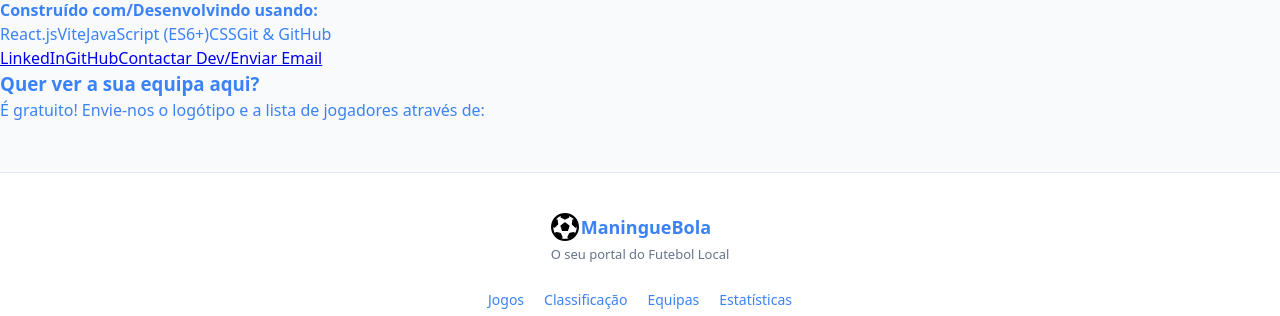
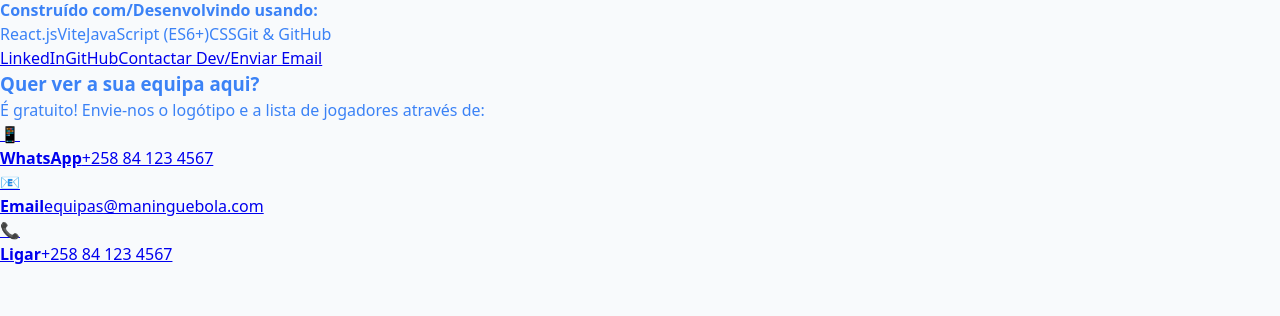
Before and after one commit to Raimundroid/maninguebola, a React (Vite) app: page /sobre in a window 1280 px wide. Shown: the part 611-927 px from the top of the page. Built offline with nearby package versions, Linux system fonts and the light colour scheme.

Commit message:
AboutPage.jsx contact section done

```diff
--- a/src/pages/AboutPage/AboutPage.jsx
+++ b/src/pages/AboutPage/AboutPage.jsx
@@ -16,8 +16,8 @@ const AboutPage = () => {
   ];
   // Donation Info
   const donationInfo = {
-    mpesa: "84 000000000",
-    emola: "83 000000000",
+    mpesa: "84 123 4567",
+    emola: "87 987 6543",
     name: "Pablo ! Picasso", // The name that appears on the transfer
   };
   return (
@@ -106,12 +106,42 @@ const AboutPage = () => {
         </section>
 
         {/* --- TEAM REGISTRATION (ONBOARDING) --- */}
-        <div className="about-section">
+        <section className="about-section">
           <h3>Quer ver a sua equipa aqui?</h3>
           <p>
             É gratuito! Envie-nos o logótipo e a lista de jogadores através de:
           </p>
-        </div>
+          <div className="contact-methods">
+            {/* Method 1: WhatsApp (Most popular in MZ) */}
+            <a href="https://wa.me/258841234567" className="contact-item">
+              <span className="icon">📱</span>
+              <div>
+                <strong>WhatsApp</strong>
+                <span>+258 84 123 4567</span>
+              </div>
+            </a>
+
+            {/* Method 2: Email (Professional) */}
+            <a href="mailto:equipas@maninguebola.com" className="contact-item">
+              <span className="icon">📧</span>
+              <div>
+                <strong>Email</strong>
+                <span>equipas@maninguebola.com</span>
+              </div>
+            </a>
+
+            {/* Method 3: Phone (For non-techies) */}
+            <a href="tel:+258841234567" className="contact-item">
+              <span className="icon">📞</span>
+              <div>
+                <strong>Ligar</strong>
+                <span>+258 84 123 4567</span>
+              </div>
+            </a>
+          </div>
+        </section>
+
+        {/* --- DONATION SECTION --- */}
       </div>
     </div>
   );
@@ -122,42 +152,6 @@ export default AboutPage;
 //   return (
 //     <div className="about-page">
 //       <div className="about-container">
-
-//         <section className="about-section">
-//           <h3>Quer ver a sua equipa aqui?</h3>
-//           <p>
-//             É gratuito! Envie-nos o logótipo e a lista de jogadores através de:
-//           </p>
-
-//           <div className="contact-methods">
-//             {/* Method 1: WhatsApp (Most popular in MZ) */}
-//             <a href="https://wa.me/258841234567" className="contact-item">
-//               <span className="icon">📱</span>
-//               <div>
-//                 <strong>WhatsApp</strong>
-//                 <span>+258 84 123 4567</span>
-//               </div>
-//             </a>
-
-//             {/* Method 2: Email (Professional) */}
-//             <a href="mailto:equipas@maninguebola.com" className="contact-item">
-//               <span className="icon">📧</span>
-//               <div>
-//                 <strong>Email</strong>
-//                 <span>equipas@maninguebola.com</span>
-//               </div>
-//             </a>
-
-//             {/* Method 3: Phone (For non-techies) */}
-//             <a href="tel:+258841234567" className="contact-item">
-//               <span className="icon">📞</span>
-//               <div>
-//                 <strong>Ligar</strong>
-//                 <span>+258 84 123 4567</span>
-//               </div>
-//             </a>
-//           </div>
-//         </section>
 
 //         {/* --- DONATION SECTION --- */}
 //         <section className="about-section donation-section">
```
